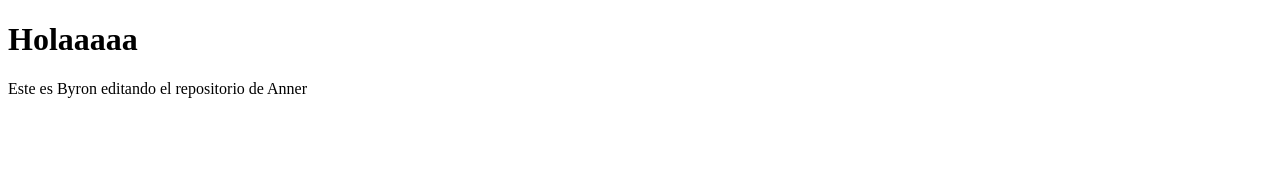
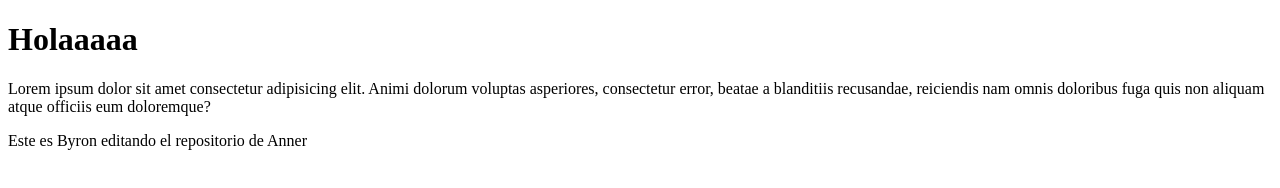
Before and after one commit to 4256-1155/Prueba2, a plain HTML site: page index.html in a window 1280 px wide. Drawn offline with Linux system fonts and the light colour scheme.

Commit message:
Update index.html
Agrege lorem

```diff
--- a/index.html
+++ b/index.html
@@ -9,6 +9,10 @@
 <body>
     <h1>Holaaaaa</h1>
 
+
+    <p>Lorem ipsum dolor sit amet consectetur adipisicing elit. Animi dolorum voluptas asperiores, consectetur error, beatae a blanditiis recusandae, reiciendis nam omnis doloribus fuga quis non aliquam atque officiis eum doloremque?</p>
     <p>Este es Byron editando el repositorio de Anner</p>
+
+
 </body>
 </html>
```
